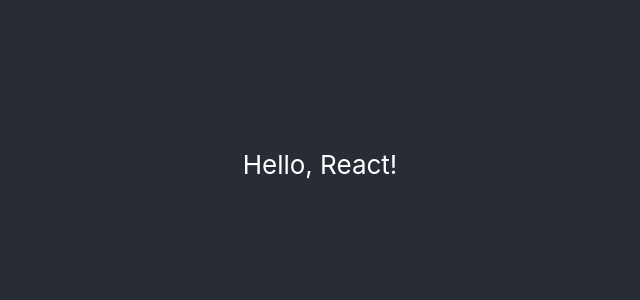
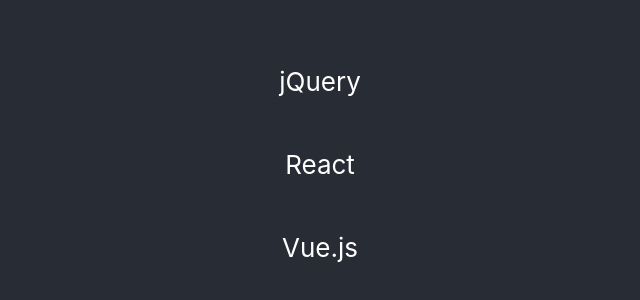
Before and after one commit to Rebi9/react-todo-app, a React (Create React App) app: page / in a window 1280 px wide. Shown: the part 236-536 px from the top of the page, without its empty margins (320-960 px from the left). Built offline with nearby package versions, Linux system fonts and the light colour scheme.

Commit message:
feat:式の埋め込みを用いた配列の表示

```diff
--- a/src/App.js
+++ b/src/App.js
@@ -2,12 +2,14 @@
 import "./App.css";
 
 function App() {
-  const message = "Hello, React!";
+  const libralies = ["jQuery", "React", "Vue.js"];
 
   return (
     <div className="App">
       <header className="App-header">
-        <p>{message}</p>
+        {libralies.map(item => (
+          <p>{item}</p>
+        ))}
       </header>
     </div>
   );
```
